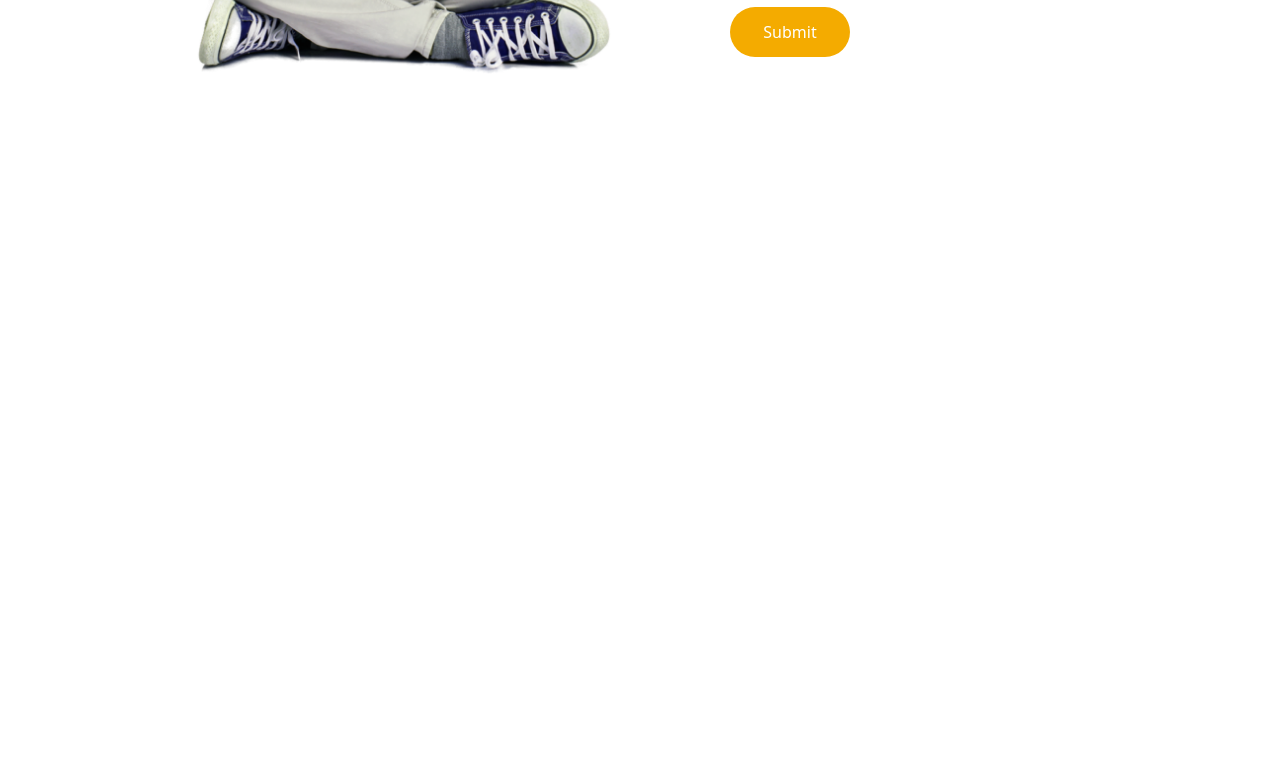
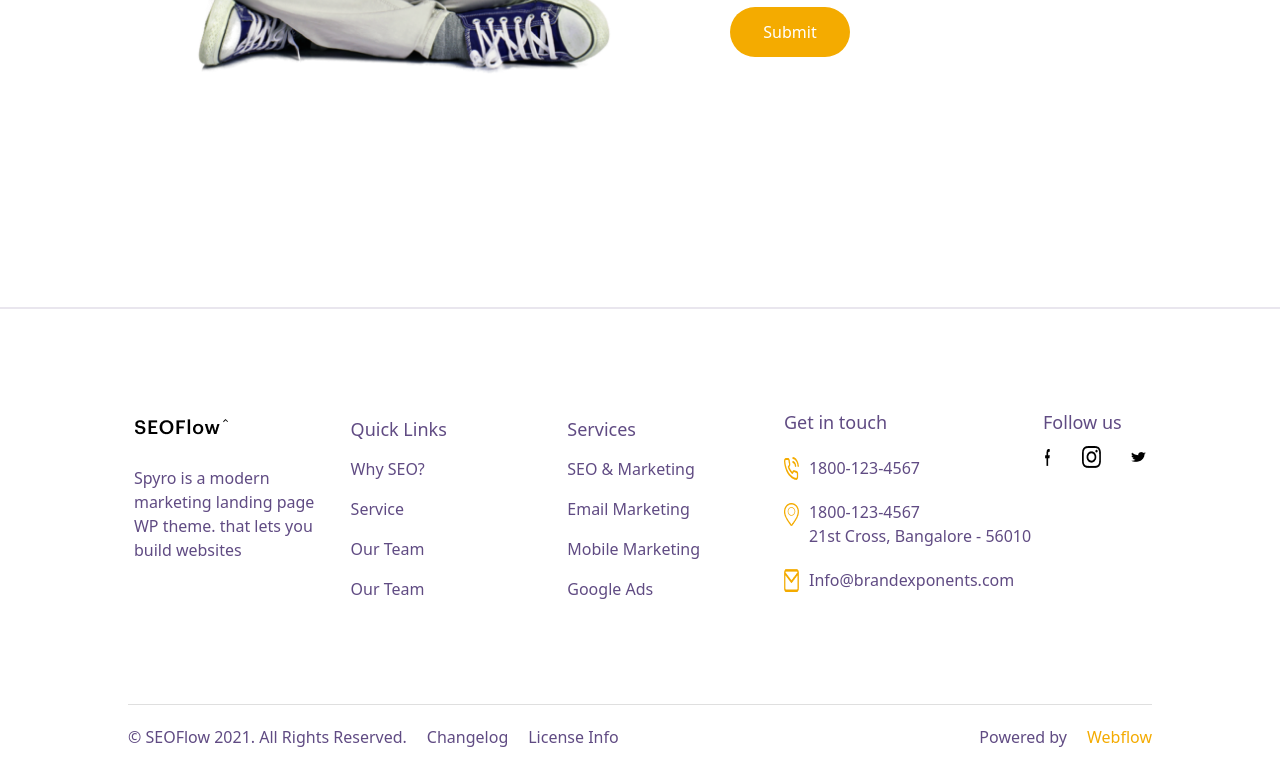
Before and after one commit to jumaevshahrom07/New-task2, a website: page src/index.html in a window 1280 px wide. Shown: the part 9123-9902 px from the top of the page. Before the commit the page ends 9430 px from the top, so only its background shows below. Drawn offline with nearby package versions, Linux system fonts and the light colour scheme; files that its build step writes are made by us from their sources.

Commit message:
header20

```diff
--- a/src/index.html
+++ b/src/index.html
@@ -617,11 +617,79 @@
                     class=" w-[580px] pb-[70px] h-[120px] mt-[30px] border border-gray-300 pl-[20px] mt-[10px] bg-gray-50 rounded-md focus:outline-none focus:border-blue-500 placeholder:text-gray-400"
                     type="text" placeholder="Massage">
 
-                    <button class="w-[120px] h-[50px] bg-[#F4AB00] text-white rounded-[30px] absolute top-[9130px] left-[730px]">Submit</button>
+                <button
+                    class="w-[120px] h-[50px] bg-[#F4AB00] text-white rounded-[30px] absolute top-[9130px] left-[730px]">Submit</button>
             </div>
         </div>
     </div>
 
+    <div class="w-[100%] h-[2px] bg-[#2C12581A]"></div>
+    <div class="w-[100%] h-[370px] mt-[10px]">
+        <div class="w-[80%] m-auto flex justify-around mt-[100px]  text-[#604B83] border-b-[1px] border-b-solid border-b-[#DFDFDF] pb-[95px]">
+            <div class="w-[20%] mt-[10px]">
+                <img src="./photo/IMAGE (7).png" alt="">
+                <p class="mt-[30px] w-[90%]">Spyro is a modern marketing landing page WP theme. that lets you build websites</p>
+            </div>
+            <div class="w-[20%] leading-10">
+                <p class="text-[18px]">Quick Links</p>
+                <p>Why SEO?</p>
+                <p>Service</p>
+                <p>Our Team</p>
+                <p>Our Team</p>
+            </div>
+            <div class="w-[20%] leading-10">
+                <p class="text-[18px]">Services</p>
+                <p>SEO & Marketing</p>
+                <p>Email Marketing</p>
+                <p>Mobile Marketing</p>
+                <p>Google Ads</p>
+            </div>
+            <div    >
+                <p class="text-[18px]">Get in touch</p>
+                <div class="flex gap-[10px] items-center mt-[20px]">
+                    <img src="./photo/photo32.png" alt="">
+                    <p>1800-123-4567</p>
+                </div>
+
+                <div class="flex items-center gap-[10px] ">
+                    <img src="./photo/photo33.png" alt="">
+                    <div class="mt-[20px]">
+                        <p>1800-123-4567</p>
+                        <p class="">21st Cross, Bangalore - 56010</p>
+
+                    </div>
+                </div>
+
+                <div class="flex gap-[10px] items-center mt-[20px]">
+                    <img src="./photo/photo34.png" alt="">
+                    <p>Info@brandexponents.com</p>
+                </div>
+
+            </div>
+
+            <div>
+                    <p class="text-[18px]">Follow us</p>
+                    <div class="mt-[10px] flex gap-[30px] items-center">
+                        <img src="./photo/Frame (2).png" alt="">
+                        <img src="./photo/photo35.png" alt="">
+                        <img src="./photo/Frame (3).png" alt="">
+                    </div>
+                </div>
+        </div>
+
+        <div class="w-[80%] m-auto mt-[20px] flex justify-between">
+            <div class="flex gap-[20px] text-[#604B83]">
+                <p>© SEOFlow 2021. All Rights Reserved.</p>
+                <p>Changelog</p>
+                <p>License Info</p>
+            </div>
+
+            <div class="flex gap-[20px]">
+                <p class="text-[#604B83]">Powered by</p>
+                <p class="text-[#F4AB00]">Webflow</p>
+            </div>
+        </div>
+    </div>
 </body>
 
 </html>
```
Also changed, not shown: src/photo/photo32.png (added), src/photo/photo33.png (added), src/photo/photo34.png (added), src/photo/photo35.png (added).
